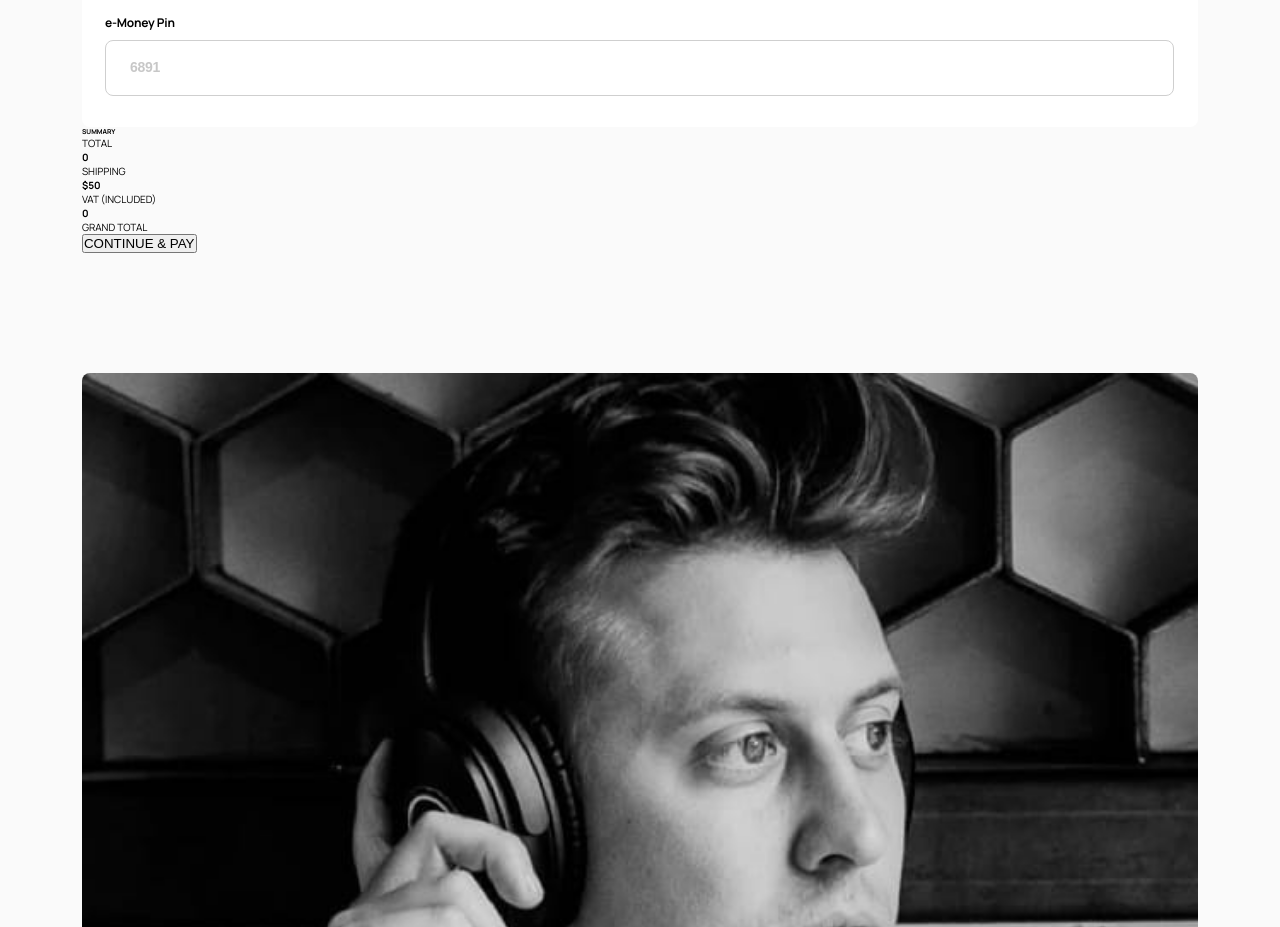
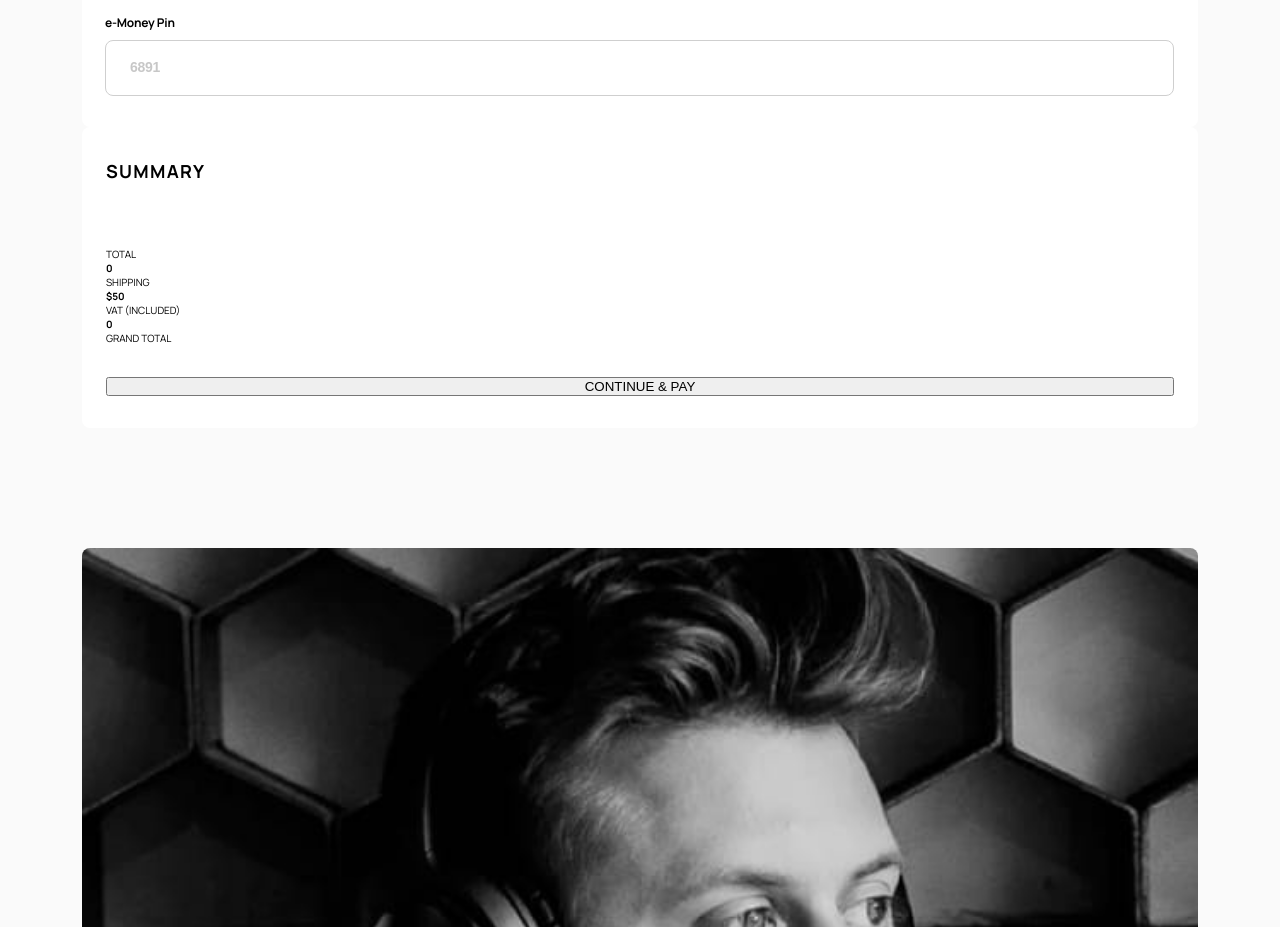
Before and after one commit to GIGAKLIBADZE/audiophile-ecommerce-website, a React (Vite) app: page /checkout in a window 1280 px wide. Shown: the part 1382-2309 px from the top of the page. Built offline with nearby package versions, Linux system fonts and the light colour scheme.

Commit message:
clean the logic writing way

```diff
--- a/src/components/checkout/checkoutStyles.tsx
+++ b/src/components/checkout/checkoutStyles.tsx
@@ -97,3 +97,48 @@ export const PaymentMethodText = styled.p`
   display: flex;
   align-items: center;
 `;
+
+export const SummaryContainer = styled.div`
+  padding: 3.2rem 2.4rem;
+  border-radius: 8px;
+  background-color: #fff;
+  display: flex;
+  flex-direction: column;
+  gap: 3.2rem;
+`;
+
+export const SummaryTitle = styled.h6`
+  font-size: 1.8rem;
+  font-weight: bold;
+  line-height: normal;
+  letter-spacing: 1.29px;
+  color: #000;
+`;
+
+export const SummaryProductContainer = styled.div`
+  display: flex;
+`;
+
+export const SummaryProductTitle = styled.strong`
+  font-size: 1.5rem;
+  font-weight: bold;
+  line-height: 1.67;
+  color: #000;
+`;
+
+export const SummaryProductPrice = styled.p`
+  font-size: 1.4rem;
+  font-weight: bold;
+  line-height: 1.79;
+  color: #000;
+  opacity: 0.5;
+`;
+
+export const SummaryProductAmount = styled(SummaryProductTitle)`
+  opacity: 0.5;
+`;
+
+export const SummaryImg = styled.img`
+  width: 6.4rem;
+  object-fit: contain;
+`;
--- a/src/pages/Checkout.tsx
+++ b/src/pages/Checkout.tsx
@@ -25,6 +25,13 @@ import {
   PaymentMethod,
   PaymentMethodText,
   ShippingDetailPart,
+  SummaryContainer,
+  SummaryImg,
+  SummaryProductAmount,
+  SummaryProductContainer,
+  SummaryProductPrice,
+  SummaryProductTitle,
+  SummaryTitle,
 } from "../components/checkout/checkoutStyles";
 
 const Checkout: React.FC = () => {
@@ -32,7 +39,14 @@ const Checkout: React.FC = () => {
     (store: RootState) => store.shop.amounts
   );
   const data = useSelector((store: RootState) => store.fetchedInformation.info);
-  let totalPrice = 0;
+
+  const filteredProducts = data.filter((item: IItem) =>
+    amountOfProducts.hasOwnProperty(item.slug)
+  );
+
+  const totalPrice = filteredProducts.reduce((sum: number, item: IItem) => {
+    return sum + item.price * amountOfProducts[item.slug];
+  }, 0);
 
   return (
     <CheckoutMainContainer>
@@ -148,32 +162,23 @@ const Checkout: React.FC = () => {
             </DetailsPartContainer>
           </form>
         </CheckoutContaienr>
-        <div>
-          <h6>SUMMARY</h6>
+        <SummaryContainer>
+          <SummaryTitle>SUMMARY</SummaryTitle>
           <section>
-            {data
-              .filter((item: IItem) =>
-                amountOfProducts.hasOwnProperty(item.slug)
-              )
-              .map((item: IItem) => (
-                <div key={item.id}>
-                  <img
-                    src={item.image.mobile}
-                    alt="Product"
-                    style={{ width: "8rem", objectFit: "contain" }}
-                  />
-                  <div>
-                    <strong>{item.name}</strong>
-                    <p>${item.price.toLocaleString()}</p>
-                  </div>
-                  {Object.entries(amountOfProducts).map(([key, value]) => {
-                    if (key === item.slug) {
-                      totalPrice += item.price * value;
-                      return <div>x{value}</div>;
-                    }
-                  })}
+            {filteredProducts.map((item: IItem) => (
+              <SummaryProductContainer key={item.id}>
+                <SummaryImg src={item.image.mobile} alt="Product" />
+                <div>
+                  <SummaryProductTitle>{item.name}</SummaryProductTitle>
+                  <SummaryProductPrice>
+                    ${item.price.toLocaleString()}
+                  </SummaryProductPrice>
                 </div>
-              ))}
+                <SummaryProductAmount>
+                  x{amountOfProducts[item.slug]}
+                </SummaryProductAmount>
+              </SummaryProductContainer>
+            ))}
           </section>
           <section>
             <div>
@@ -200,7 +205,7 @@ const Checkout: React.FC = () => {
             </div>
           </section>
           <button>CONTINUE & PAY</button>
-        </div>
+        </SummaryContainer>
       </div>
     </CheckoutMainContainer>
   );
```
